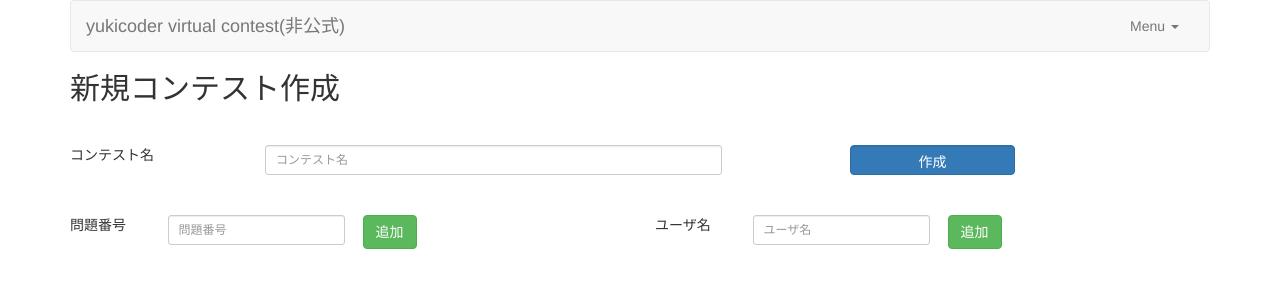
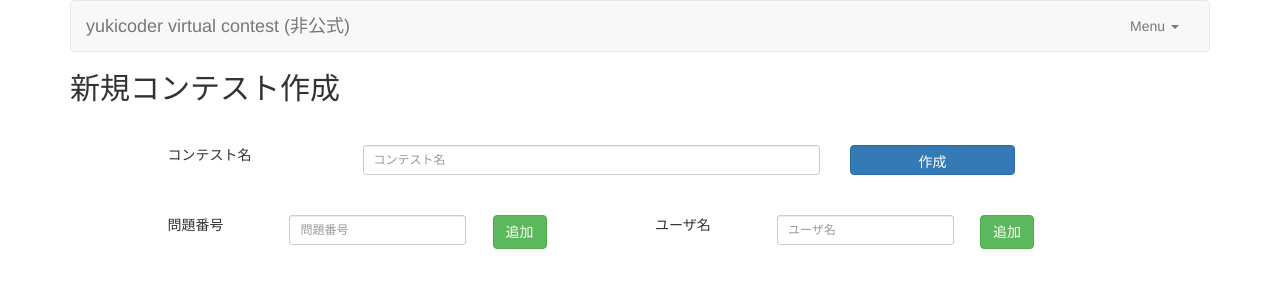
Before and after one commit to threepipes/yukicoder_problems, a Django app: a page that uses yukicoder_problems/virtual_contest/templates/virtual_contest/base.html in a window 1280 px wide. Shown: the top 300 px of the page. Run offline with Django 3.2, Linux system fonts and the light colour scheme; some libraries are stand-ins or nearby versions.

Commit message:
ちょっとレイアウト変更

```diff
--- a/yukicoder_problems/virtual_contest/templates/virtual_contest/base.html
+++ b/yukicoder_problems/virtual_contest/templates/virtual_contest/base.html
@@ -18,7 +18,7 @@
         <nav class="navbar navbar-default">
         <div class="container-fluid">
             <div class="navbar-header">
-                <a class="navbar-brand" href="{% url 'virtual_contest:index' %}">yukicoder virtual contest(非公式)</a>
+                <a class="navbar-brand" href="{% url 'virtual_contest:index' %}">yukicoder virtual contest (非公式)</a>
             </div>
             <div class="collapse navbar-collapse" id="bs-example-navbar-collapse-1">
             <ul class="nav navbar-nav navbar-right">
--- a/yukicoder_problems/virtual_contest/templates/virtual_contest/create_contest.html
+++ b/yukicoder_problems/virtual_contest/templates/virtual_contest/create_contest.html
@@ -9,8 +9,9 @@
     {% csrf_token %}
 
     <div class="row" id="contest_name" style="margin: 40px -15px;">
+        <div class="col-sm-1"></div>
         <div class="col-sm-2">コンテスト名</div>
-        <div class="col-sm-6 form-inline">
+        <div class="col-sm-5 form-inline">
             <input type="text" class="form-control input-sm" id="input_name" placeholder="コンテスト名" size=60>
         </div>
         <div class="col-sm-2">
@@ -18,26 +19,27 @@
         </div>
     </div>
     <div class="row">
-        <div id="problems" class="col-sm-6">
+        <div class="col-sm-1"></div>
+        <div id="problems" class="col-sm-5">
             <div class="row">
-                <div class="col-sm-2">問題番号</div>
-                <div class="col-sm-4 form-inline">
+                <div class="col-sm-3">問題番号</div>
+                <div class="col-sm-5 form-inline">
                     <input type="text" class="form-control input-sm" id="input_add_problem" placeholder="問題番号">
                 </div>
-                <div class="col-sm-4">
+                <div class="col-sm-2">
                     <button id="add_problem" class="btn btn-success btn-add">追加</button>
                 </div>
             </div>
             <div id="add_problem_content" class="added_content">
             </div>
         </div>
-        <div id="members" class="col-sm-6">
+        <div id="members" class="col-sm-5">
             <div class="row">
-                <div class="col-sm-2">ユーザ名</div>
-                <div class="col-sm-4 form-inline">
+                <div class="col-sm-3">ユーザ名</div>
+                <div class="col-sm-5 form-inline">
                     <input type="text" class="form-control input-sm" id="input_add_user" placeholder="ユーザ名">
                 </div>
-                <div class="col-sm-4">
+                <div class="col-sm-2">
                     <button id="add_user" class="btn btn-success btn-add">追加</button>
                 </div>
             </div>
```
